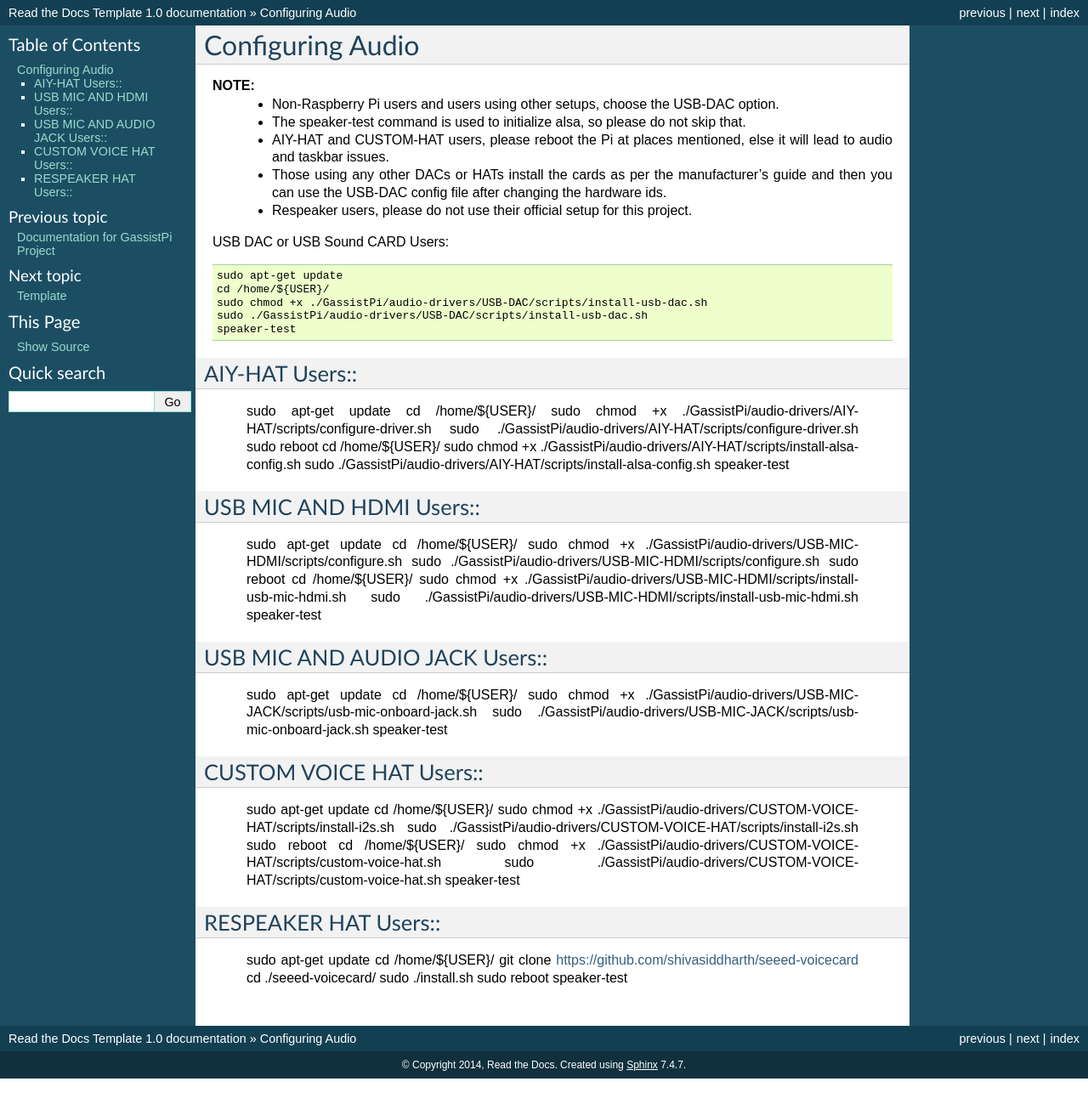
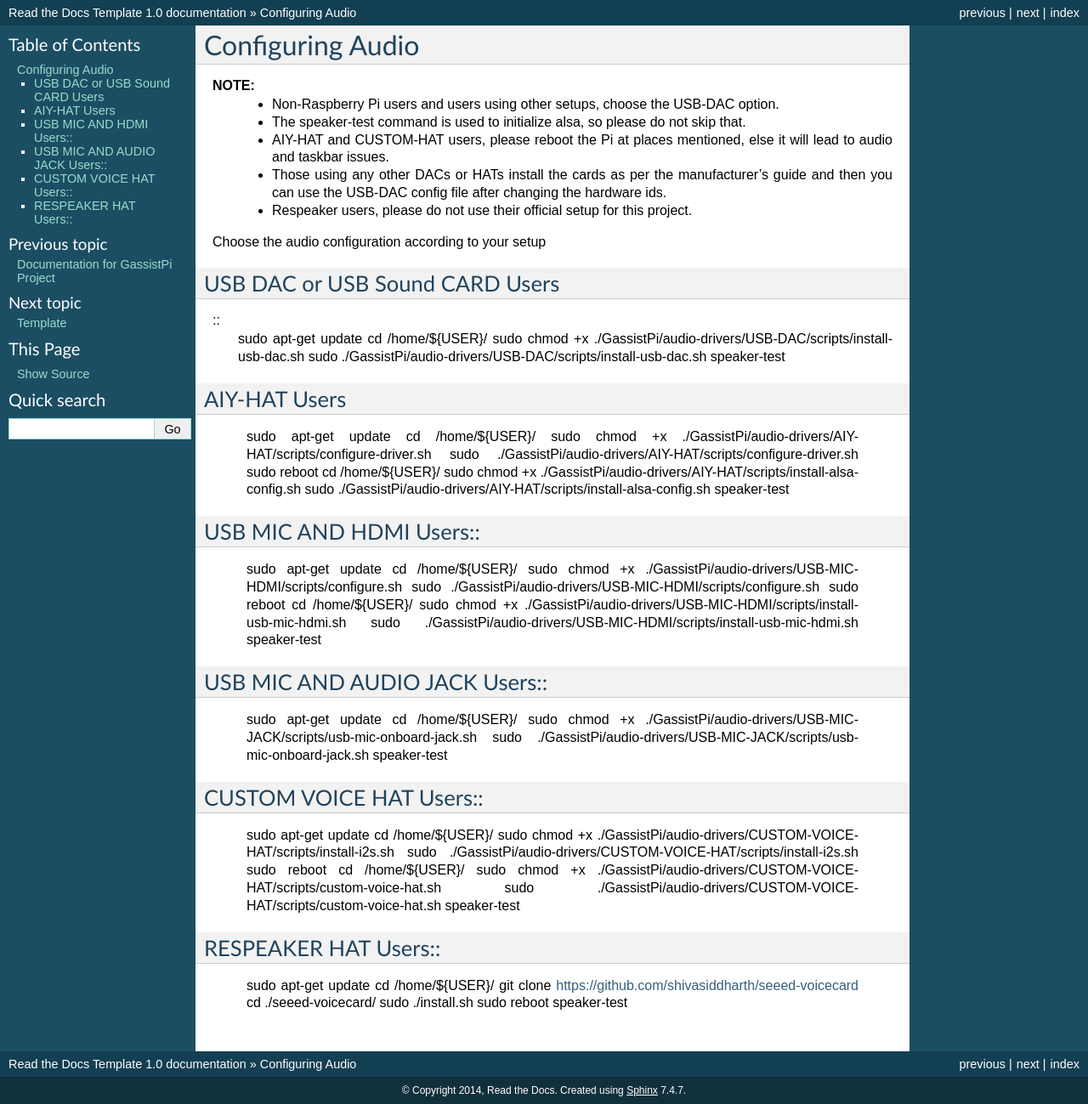
Before and after one commit to shivasiddharth/GassistPi-Documentation, a Sphinx documentation site: the page built from docs/audioconfig.rst, in a window 1280 px wide. Shown: the whole page at 85% size. Built offline with Sphinx 7.4.7, drawn with Linux system fonts in a browser that asks for light colours; before the commit the page ends 1269 px from its top, so only the background shows below that.

Commit message:
Update audioconfig.rst

```diff
--- a/docs/audioconfig.rst
+++ b/docs/audioconfig.rst
@@ -9,8 +9,11 @@ Configuring Audio
  - Those using any other DACs or HATs install the cards as per the manufacturer's guide and then you can use the USB-DAC config file after changing the hardware ids.
  - Respeaker users, please do not use their official setup for this project.
 
-USB DAC or USB Sound CARD Users::
+Choose the audio configuration according to your setup
 
+USB DAC or USB Sound CARD Users
+-------------------------------
+::
      sudo apt-get update
      cd /home/${USER}/
      sudo chmod +x ./GassistPi/audio-drivers/USB-DAC/scripts/install-usb-dac.sh
@@ -18,7 +21,7 @@ USB DAC or USB Sound CARD Users::
      speaker-test
 
 
-AIY-HAT Users::
+AIY-HAT Users
 ---------------
 
      sudo apt-get update
```
